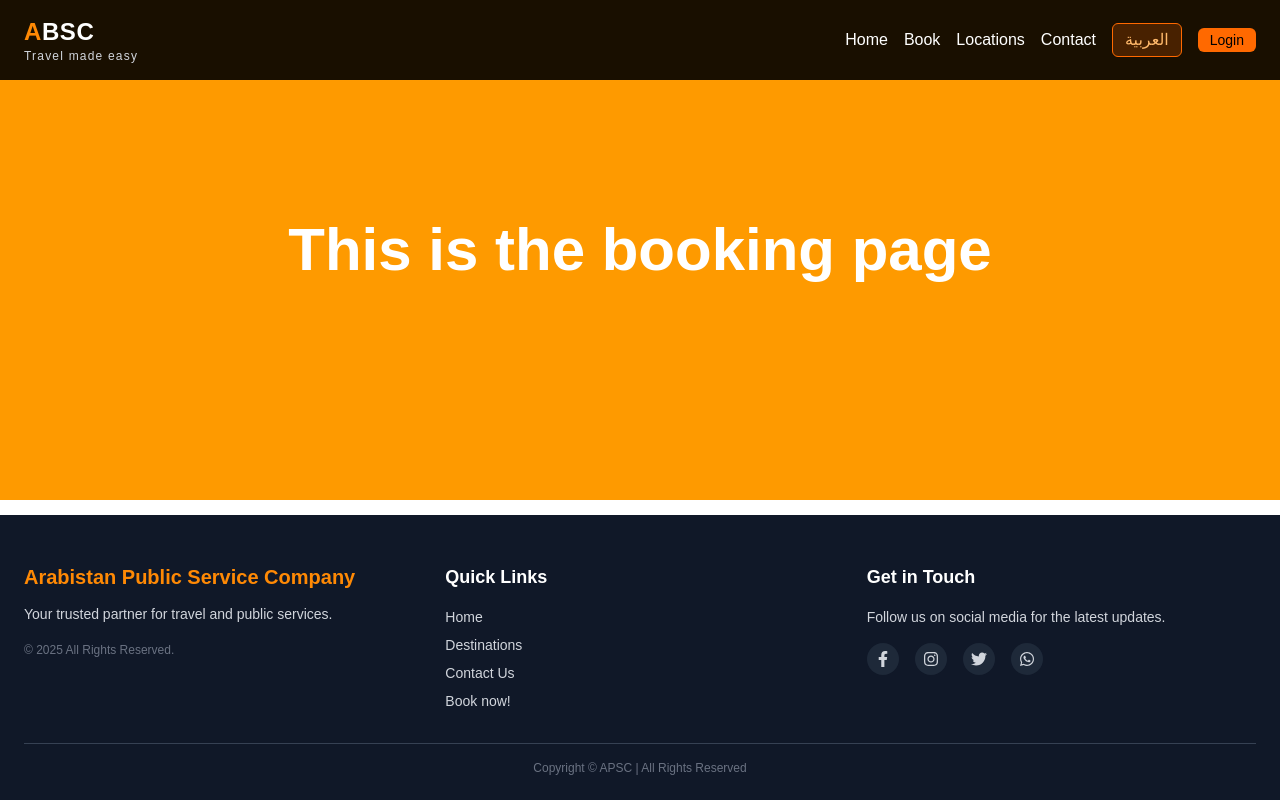
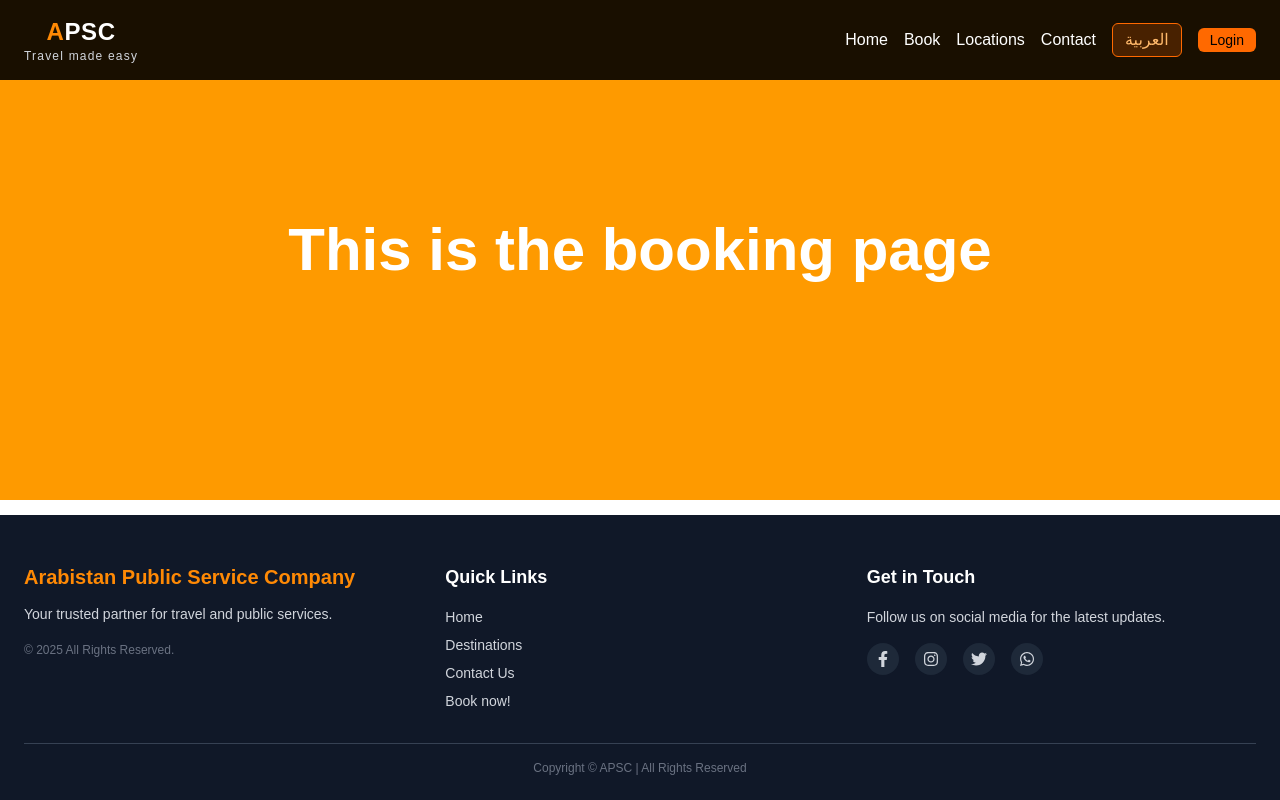
Before and after one commit to heshammmsaifff/APSC, a Next.js app: page /book in a window 1280 px wide. Built offline with nearby package versions, Linux system fonts and the light colour scheme; no server answers; a web font is replaced by a local one.

Commit message:
fix demo logo temp

```diff
--- a/app/components/nav.js
+++ b/app/components/nav.js
@@ -52,10 +52,10 @@ export default function Navbar() {
       <div className="flex flex-col">
         <Link
           href="/"
-          className="text-2xl font-bold tracking-wide flex items-center"
+          className="text-2xl font-bold tracking-wide justify-center flex items-center"
           dir="ltr"
         >
-          <span className="text-orange-400">A</span>BSC
+          <span className="text-orange-400">A</span>PSC
         </Link>
         <p className="text-xs text-gray-300 tracking-widest">
           {t("Travel made easy", "السفر أصبح أسهل")}
```
